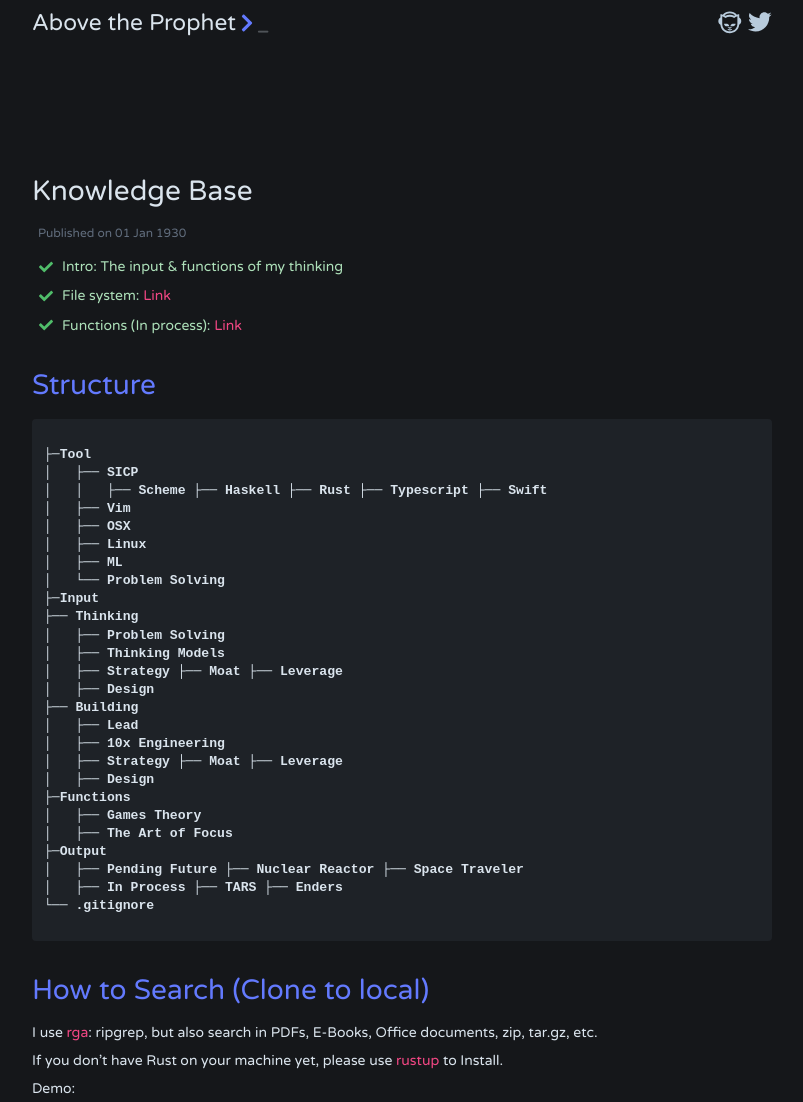
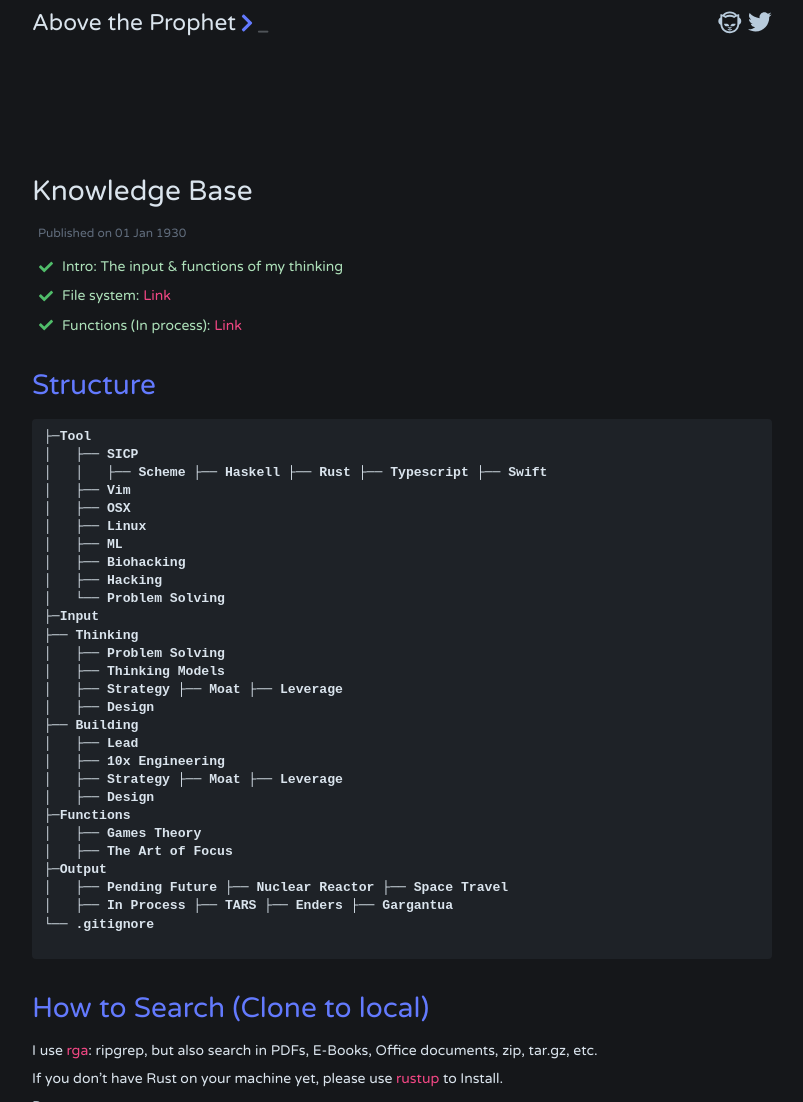
Before and after one commit to jithendrabsy/thoughts, a Jekyll site: the page built from _posts/1930-01-01-knowledge-base.md, in a window 1280 px wide, cut to the strip 0-1102 px from the top of the page. Shown: the whole strip, without its empty margins (238-1041 px from the left). Built offline with Jekyll 4.4.1, drawn with Linux system fonts in a browser that asks for light colours; nearby versions of some CDN libraries.

Commit message:
Update Graph

````diff
--- a/_posts/1930-01-01-knowledge-base.md
+++ b/_posts/1930-01-01-knowledge-base.md
@@ -12,7 +12,6 @@ tags: Creation
 # Structure
 
 ```
-
 ├─Tool
 │   ├── SICP
 │   │   ├── Scheme ├── Haskell ├── Rust ├── Typescript ├── Swift
@@ -20,6 +19,8 @@ tags: Creation
 │   ├── OSX
 │   ├── Linux
 │   ├── ML
+│   ├── Biohacking
+│   ├── Hacking
 │   └── Problem Solving
 ├─Input
 ├── Thinking
@@ -36,8 +37,8 @@ tags: Creation
 │   ├── Games Theory
 │   ├── The Art of Focus
 ├─Output
-│   ├── Pending Future ├── Nuclear Reactor ├── Space Traveler
-│   ├── In Process ├── TARS ├── Enders
+│   ├── Pending Future ├── Nuclear Reactor ├── Space Travel
+│   ├── In Process ├── TARS ├── Enders ├── Gargantua
 └── .gitignore
 
 ```
````
